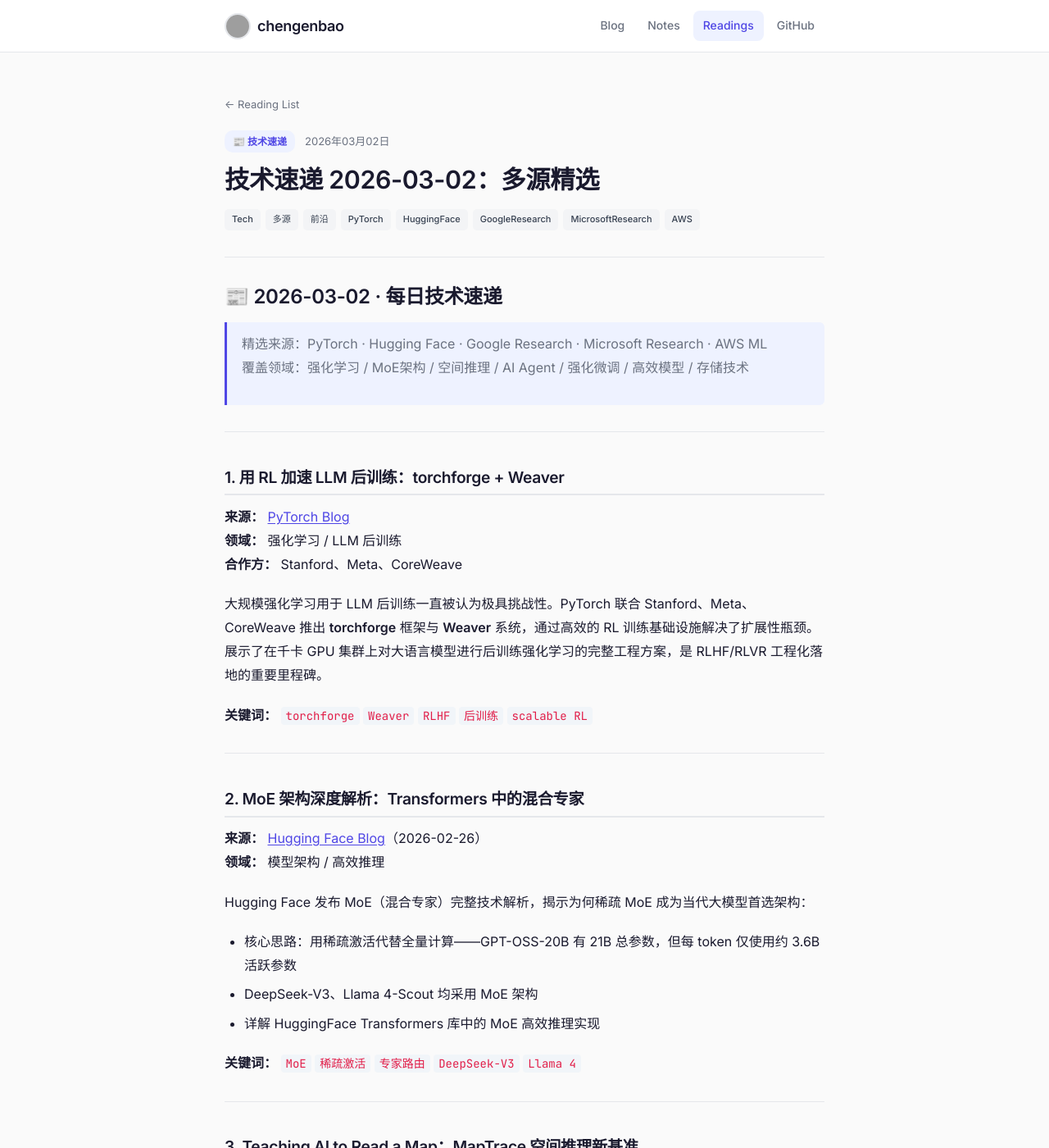
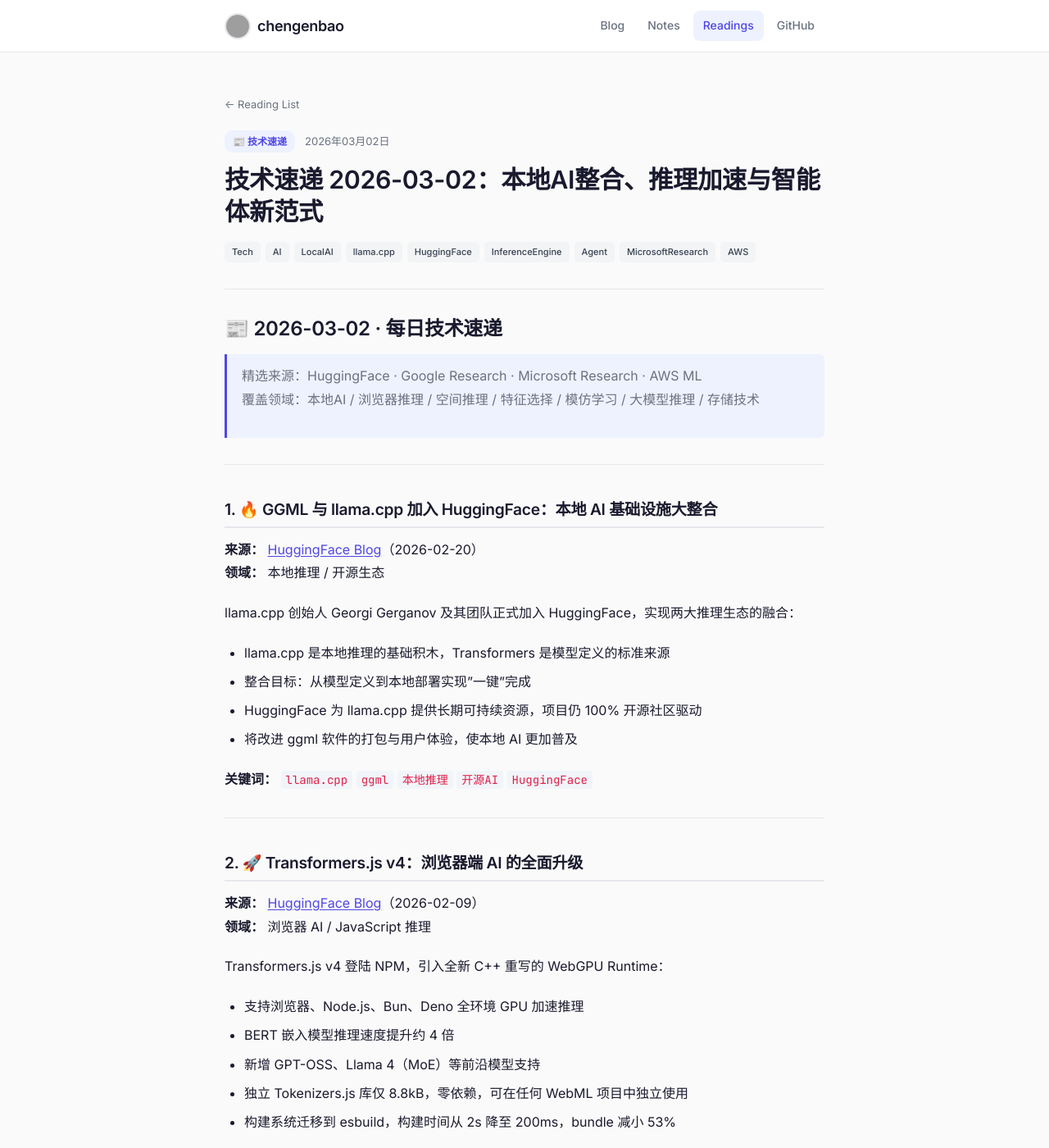
Before and after one commit to chengenbao/chengenbao.github.io, a Jekyll site: the page built from _reading_list/2026-03-02-tech.md, in a window 1280 px wide and 1400 px high. Shown: the whole window at 82% size. Built offline with Jekyll 4.4.1, drawn with Linux system fonts in a browser that asks for light colours; some of the changed text lies outside the part shown; grey boxes are pictures that could not be loaded.

Commit message:
fix: replace duplicate articles in 2026-03-02-tech with fresh content

```diff
--- a/_reading_list/2026-03-02-tech.md
+++ b/_reading_list/2026-03-02-tech.md
@@ -1,39 +1,44 @@
 ---
 layout: reading
-title: "技术速递 2026-03-02：多源精选"
+title: "技术速递 2026-03-02：本地AI整合、推理加速与智能体新范式"
 category: tech
-tags: [Tech, 多源, 前沿, PyTorch, HuggingFace, GoogleResearch, MicrosoftResearch, AWS]
+tags: [Tech, AI, LocalAI, llama.cpp, HuggingFace, InferenceEngine, Agent, MicrosoftResearch, AWS]
 date: 2026-03-02
 ---
 
 # 📰 2026-03-02 · 每日技术速递
 
-> 精选来源：PyTorch · Hugging Face · Google Research · Microsoft Research · AWS ML
-> 覆盖领域：强化学习 / MoE架构 / 空间推理 / AI Agent / 强化微调 / 高效模型 / 存储技术
+> 精选来源：HuggingFace · Google Research · Microsoft Research · AWS ML
+> 覆盖领域：本地AI / 浏览器推理 / 空间推理 / 特征选择 / 模仿学习 / 大模型推理 / 存储技术
 
 ---
 
-## 1. 用 RL 加速 LLM 后训练：torchforge + Weaver
-**来源：** [PyTorch Blog](https://pytorch.org/blog/supercharging-llms-scalable-rl-with-torchforge-and-weaver/)
-**领域：** 强化学习 / LLM 后训练
-**合作方：** Stanford、Meta、CoreWeave
+## 1. 🔥 GGML 与 llama.cpp 加入 HuggingFace：本地 AI 基础设施大整合
+**来源：** [HuggingFace Blog](https://huggingface.co/blog/ggml-joins-hf)（2026-02-20）
+**领域：** 本地推理 / 开源生态
 
-大规模强化学习用于 LLM 后训练一直被认为极具挑战性。PyTorch 联合 Stanford、Meta、CoreWeave 推出 **torchforge** 框架与 **Weaver** 系统，通过高效的 RL 训练基础设施解决了扩展性瓶颈。展示了在千卡 GPU 集群上对大语言模型进行后训练强化学习的完整工程方案，是 RLHF/RLVR 工程化落地的重要里程碑。
+llama.cpp 创始人 Georgi Gerganov 及其团队正式加入 HuggingFace，实现两大推理生态的融合：
+- llama.cpp 是本地推理的基础积木，Transformers 是模型定义的标准来源
+- 整合目标：从模型定义到本地部署实现"一键"完成
+- HuggingFace 为 llama.cpp 提供长期可持续资源，项目仍 100% 开源社区驱动
+- 将改进 ggml 软件的打包与用户体验，使本地 AI 更加普及
 
-**关键词：** `torchforge` `Weaver` `RLHF` `后训练` `scalable RL`
+**关键词：** `llama.cpp` `ggml` `本地推理` `开源AI` `HuggingFace`
 
 ---
 
-## 2. MoE 架构深度解析：Transformers 中的混合专家
-**来源：** [Hugging Face Blog](https://huggingface.co/blog/moe-transformers)（2026-02-26）
-**领域：** 模型架构 / 高效推理
+## 2. 🚀 Transformers.js v4：浏览器端 AI 的全面升级
+**来源：** [HuggingFace Blog](https://huggingface.co/blog/transformersjs-v4)（2026-02-09）
+**领域：** 浏览器 AI / JavaScript 推理
 
-Hugging Face 发布 MoE（混合专家）完整技术解析，揭示为何稀疏 MoE 成为当代大模型首选架构：
-- 核心思路：用稀疏激活代替全量计算——GPT-OSS-20B 有 21B 总参数，但每 token 仅使用约 3.6B 活跃参数
-- DeepSeek-V3、Llama 4-Scout 均采用 MoE 架构
-- 详解 HuggingFace Transformers 库中的 MoE 高效推理实现
+Transformers.js v4 登陆 NPM，引入全新 C++ 重写的 WebGPU Runtime：
+- 支持浏览器、Node.js、Bun、Deno 全环境 GPU 加速推理
+- BERT 嵌入模型推理速度提升约 4 倍
+- 新增 GPT-OSS、Llama 4（MoE）等前沿模型支持
+- 独立 Tokenizers.js 库仅 8.8kB，零依赖，可在任何 WebML 项目中独立使用
+- 构建系统迁移到 esbuild，构建时间从 2s 降至 200ms，bundle 减小 53%
 
-**关键词：** `MoE` `稀疏激活` `专家路由` `DeepSeek-V3` `Llama 4`
+**关键词：** `Transformers.js` `WebGPU` `本地推理` `JavaScript` `浏览器AI`
 
 ---
 
@@ -60,26 +65,30 @@
 
 ---
 
-## 5. CORPGEN：AI Agent 多任务并行的新范式
-**来源：** [Microsoft Research Blog](https://www.microsoft.com/en-us/research/blog/corpgen-advances-ai-agents-for-real-work/)（2026-02-26）
-**领域：** AI Agent / 企业应用
+## 5. 🧠 用预测逆向动力学重塑模仿学习：PIDM
+**来源：** [Microsoft Research Blog](https://www.microsoft.com/en-us/research/blog/rethinking-imitation-learning-with-predictive-inverse-dynamics-models/)
+**领域：** 强化学习 / 机器人学习 / 模仿学习
 
-微软研究院 CORPGEN 框架：
-- 引入 Multi-Horizon Task Environments (MHTEs)：5 小时内同时管理多个需 10-30 步骤的任务
-- 主流 Agent 多任务完成率从 16.7% 暴跌至 8.7%
-- CORPGEN 通过分层规划、记忆隔离和经验学习，完成率最高提升 **3.5 倍**
+微软研究院提出 Predictive Inverse Dynamics Models（PIDM），通过"预测未来状态 → 推断当前最优动作"的两阶段架构，大幅提升模仿学习的数据效率：
+- 2D 环境：仅需 BC 所需数据的 1/5 就能达到同等性能
+- 3D 游戏环境：15 个演示达到 85% 成功率，BC 需 25 个才达到 60%
+- 核心洞察：即使预测不完美，明确意图仍比直接映射动作更有效
 
-**关键词：** `AI Agent` `多任务` `MHTE` `企业AI`
+**关键词：** `PIDM` `模仿学习` `数据效率` `Behavior Cloning` `逆向动力学`
 
 ---
 
-## 6. Amazon Nova 强化微调：通过反馈学习
-**来源：** [AWS Machine Learning Blog](https://aws.amazon.com/blogs/machine-learning/reinforcement-fine-tuning-for-amazon-nova-teaching-ai-through-feedback/)
-**领域：** 强化学习 / 模型微调
+## 6. ⚡ AWS LMI 大模型推理容器重大更新：KV Cache 优化与 EAGLE 加速
+**来源：** [AWS Machine Learning Blog](https://aws.amazon.com/blogs/machine-learning/large-model-inference-container-latest-capabilities-and-performance-enhancements/)
+**领域：** LLM 推理 / 云服务
 
-AWS 将强化微调（RFT）引入 Amazon Nova，主打"通过评估学习而非模仿学习"，只需定义正确答案标准而不需要完整推理路径标注数据。适用于代码生成、金融推理等多路径任务。
+AWS Large Model Inference (LMI) 容器全面更新，核心亮点：
+- **LMCache** 支持：KV Cache 跨请求复用，长上下文 TTFT 降低 62%，请求延迟降低 54%
+- **EAGLE 投机解码**：通过预测隐层 token 加速解码，无需牺牲输出质量
+- 新增 DeepSeek v3.2、Mistral Large 3、Qwen3-VL 等模型支持
+- LoRA 适配器懒加载，部署时间大幅缩短
 
-**关键词：** `RFT` `强化微调` `Amazon Nova` `Bedrock`
+**关键词：** `LMI` `KV Cache` `EAGLE` `SageMaker` `大模型推理`
 
 ---
 
```
Also changed, not shown: other parts of _reading_list/2026-03-02-tech.md (+1 -1 lines).
